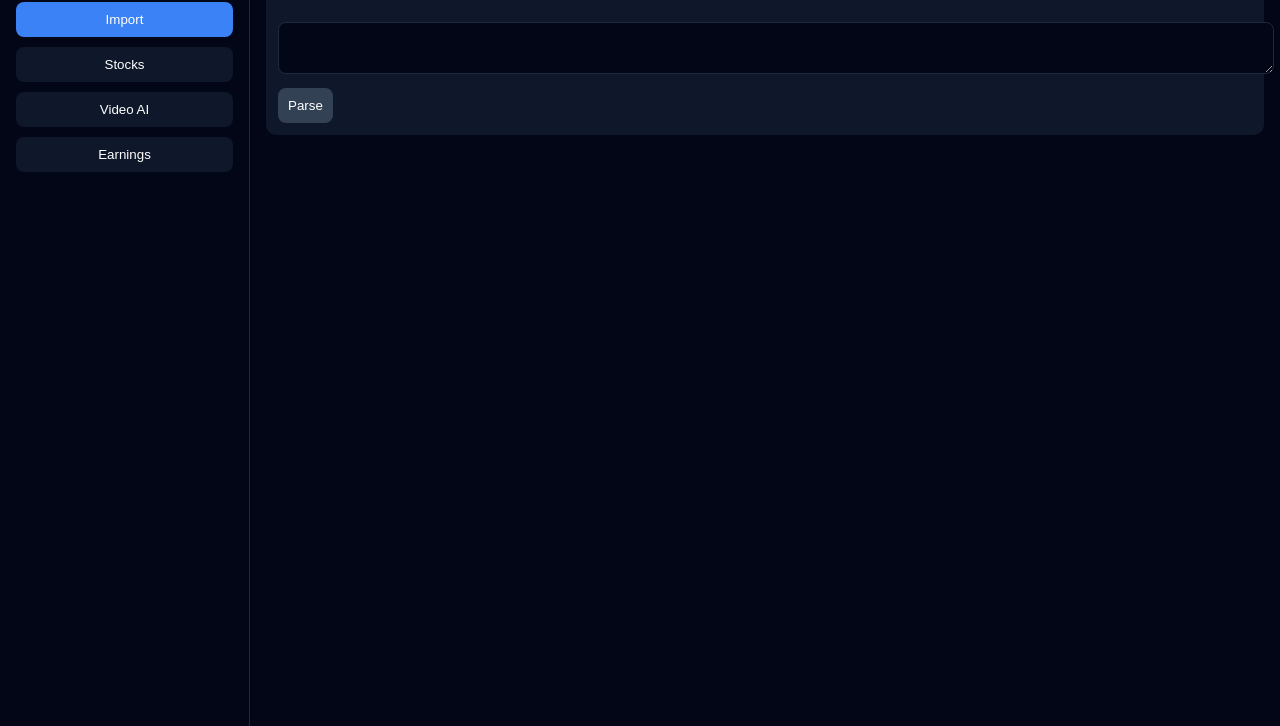
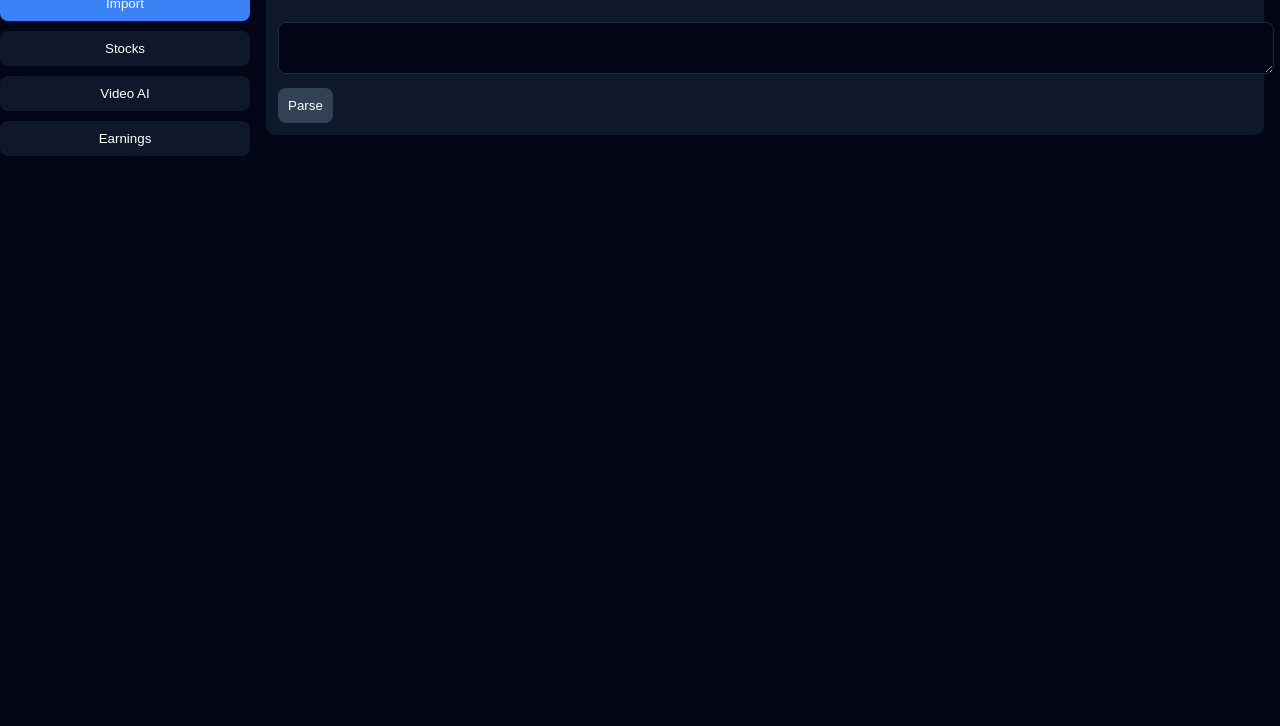
Before and after one commit to patrickmendozasaud-netizen/kevin-signals, a plain HTML site: page index.html in a window 1280 px wide. Shown: the part 74-800 px from the top of the page. Drawn offline with Linux system fonts and the light colour scheme.

Commit message:
Update sidebar button styles and tab management
Refactor sidebar button styles and tab display logic.

```diff
--- a/index.html
+++ b/index.html
@@ -20,16 +20,15 @@ body {
 }
 
 /* SIDEBAR */
-.sidebar {
-  background:#020617;
-  border-right:1px solid #1e293b;
-  padding:16px;
-}
-
 .sidebar button {
   width:100%;
   margin-bottom:10px;
   background:#0f172a;
+  transition:0.2s;
+}
+
+.sidebar button:hover {
+  background:#1e293b;
 }
 
 .sidebar button.active {
@@ -156,20 +155,21 @@ button:hover { background:#475569; }
 function showTab(name){
   // hide all tabs
   document.querySelectorAll('.tab').forEach(t=>{
-    t.classList.remove('active');
+    t.style.display = 'none';
   });
 
-  // remove active from buttons
-  document.querySelectorAll('.tabs button').forEach(b=>{
+  // remove active from sidebar buttons
+  document.querySelectorAll('.sidebar button').forEach(b=>{
     b.classList.remove('active');
   });
 
   // show selected tab
-  document.getElementById('tab-'+name).classList.add('active');
+  const activeTab = document.getElementById('tab-'+name);
+  if(activeTab) activeTab.style.display = 'block';
 
   // highlight active button
-  document.querySelector(`.tabs button[onclick="showTab('${name}')"]`)
-    .classList.add('active');
+  const btn = document.querySelector(`.sidebar button[onclick="showTab('${name}')"]`);
+  if(btn) btn.classList.add('active');
 }
 const API_BASE = "https://kevin-signals.vercel.app/api";
 
@@ -228,14 +228,16 @@ function renderStocks(){
     const price = priceData[s.ticker]?.price || "—";
 
     return `
-      <div class="card">
-        <b>${s.ticker}</b> - $${price}
-        <div>${s.signal || ""}</div>
+      <div class="stock-card">
+        <div class="ticker">${s.ticker}</div>
+        <div class="price">${price}</div>
+        <div style="font-size:12px;opacity:0.7">
+          ${s.signal || ""}
+        </div>
       </div>
     `;
   }).join('');
 }
-
 // ---------------- PRICES ----------------
 async function fetchPrices(){
   if(!STOCKS.length) return;
```
